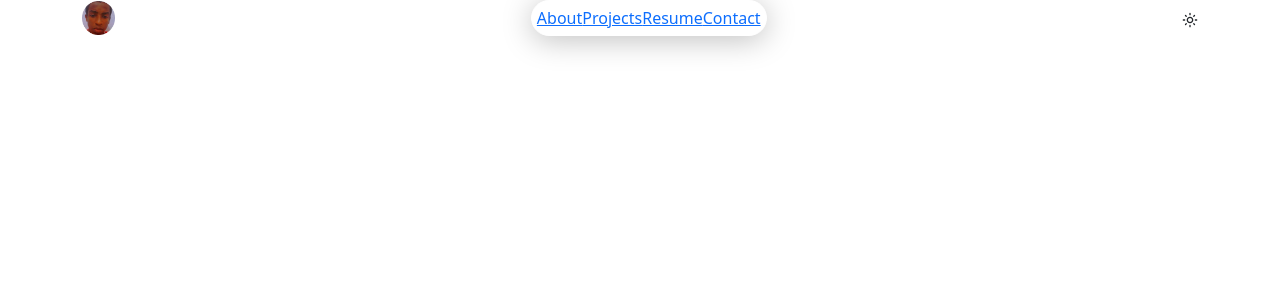
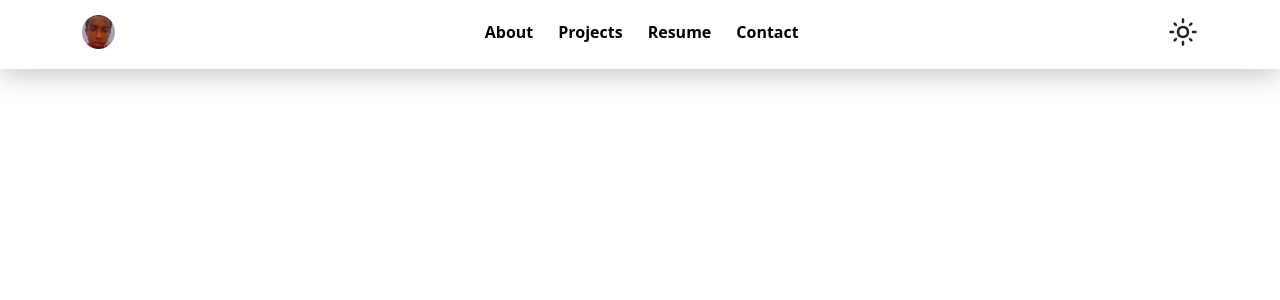
Before and after one commit to EmmaUmeh/EmmanuelUmehporfolio, a React (Create React App) app: page / in a window 1280 px wide. Shown: the top 300 px of the page. Built offline with nearby package versions, Linux system fonts and the light colour scheme.

Commit message:
commited Navbarcomponent

```diff
--- a/src/App.css
+++ b/src/App.css
@@ -3,6 +3,7 @@
   margin: 0;
   box-sizing: border-box;
 }
+
 img{
   width: 100%;
   pointer-events: none;
@@ -14,6 +15,9 @@ img{
 
 .Navcontainer{
   width: 100%;
+  background-color: #FFFFFF;
+  box-shadow: 0px 4px 30px rgba(0, 0, 0, 0.25);
+  padding: 15px 5px 20px 5px;
 }
 .Navchild{
   display: flex;
@@ -23,8 +27,24 @@ img{
 }
 .Linksholder{
   background: #FFFFFF;
-  border: 1px solid #FFFFFF;
-  box-shadow: 0px 4px 30px rgba(0, 0, 0, 0.25);
-  border-radius: 30px;
-  padding: 5px 5px 5px 5px;
+
+  padding: 5px 8px 5px 8px;
+  grid-gap: 25px;
+  font-weight: 600;
 }
+.Aboutlink{
+  text-decoration: none;
+  color: #000;
+}
+.Contactlink{
+  text-decoration: none;
+  color: #000;
+}
+.Resumelink{
+  text-decoration: none;
+  color: #000;
+}
+.Projectlink{
+  text-decoration: none;
+  color: #000;
+}
--- a/src/Components/NavbarComponent.jsx
+++ b/src/Components/NavbarComponent.jsx
@@ -15,25 +15,25 @@ function NavbarComponent(props){
 
             <div className="Linksholder d-flex">
 
-              <Link to="/">
+              <Link to="/" className="Aboutlink">
               <div>
                     {list.AboutLinks}
                 </div>
               </Link>
 
-               <Link to="/Contact">
+               <Link to="/Contact" className="Projectlink">
                <div>
                     {list.Projects}
                 </div>
                </Link>
 
-              <Link to="/Resume">
+              <Link to="/Resume" className="Resumelink">
               <div>
                    {list.ResumeLink}
                 </div>
               </Link>
 
-              <Link to="/Projects">
+              <Link to="/Projects" className="Contactlink">
               <div>
                     {list.ContactLinks}
                 </div>
@@ -45,7 +45,7 @@ function NavbarComponent(props){
 
 
             <div>
-                <MdOutlineLightMode />
+                <MdOutlineLightMode size="30"/>
             </div>
             </div>
            </Container>
```
